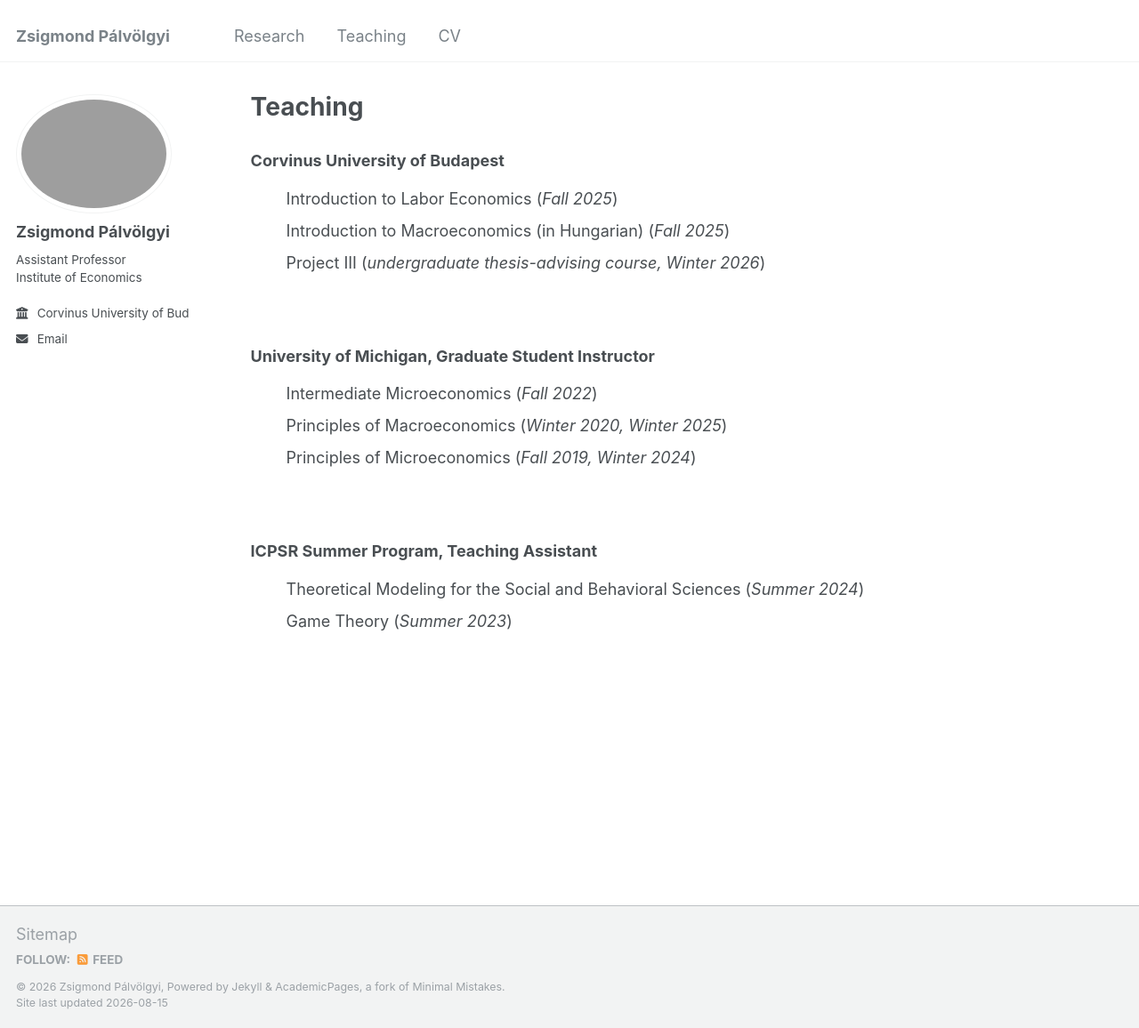
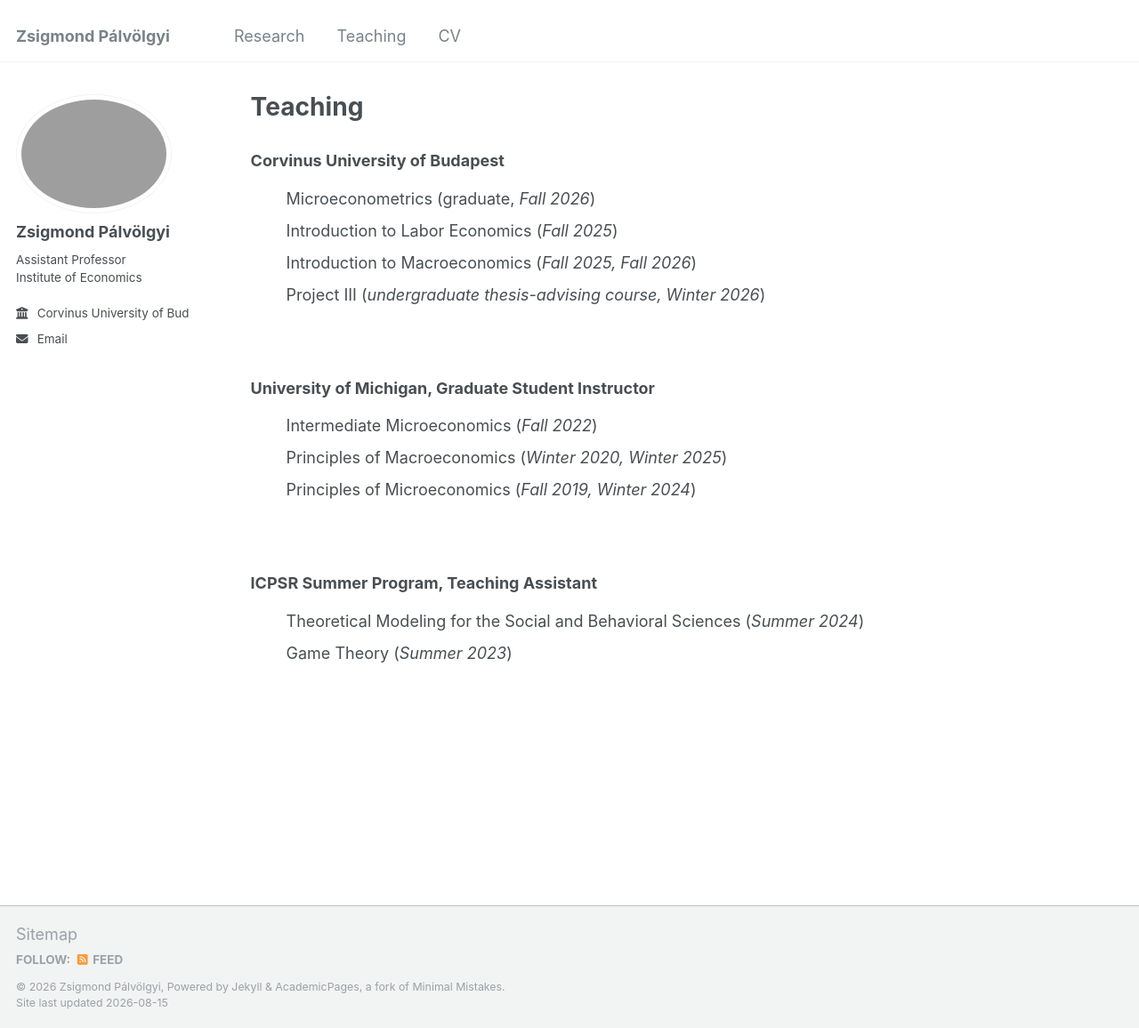
Before and after one commit to zsigmond-palvolgyi/zsigmond-palvolgyi.github.io, a Jekyll site: the page built from _pages/teaching.md, in a window 1280 px wide and 1156 px high. Shown: the whole window at 89% size. Built offline with Jekyll 4.4.1, drawn with Linux system fonts in a browser that asks for light colours.

Commit message:
Update teaching.md

```diff
--- a/_pages/teaching.md
+++ b/_pages/teaching.md
@@ -7,8 +7,9 @@ author_profile: true
 
 ### Corvinus University of Budapest
 <ul style="list-style-type:none;">
+  <li>Microeconometrics (graduate, <em>Fall 2026</em>)</li>
   <li>Introduction to Labor Economics (<em>Fall 2025</em>)</li>
-  <li>Introduction to Macroeconomics (in Hungarian) (<em>Fall 2025</em>)</li>
+  <li>Introduction to Macroeconomics (<em>Fall 2025, Fall 2026</em>)</li>
   <li>Project III (<em>undergraduate thesis-advising course, Winter 2026</em>)</li>
 </ul>
 <br>
```
